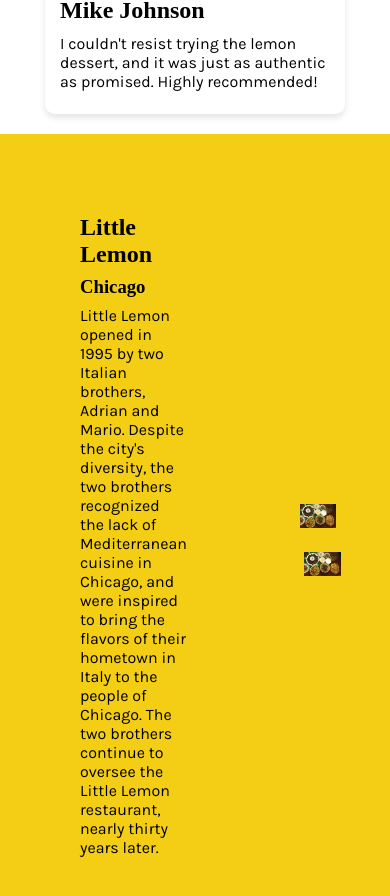
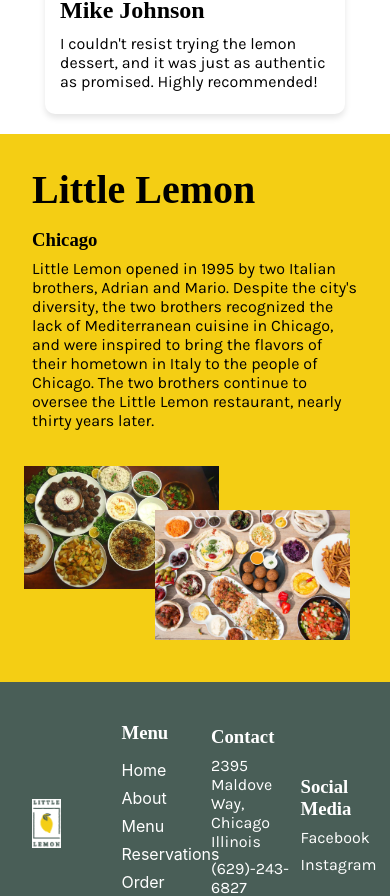
Before and after one commit to webBrah/react, a React (Create React App) app in the folder little-lemon-restaurant/: page / in a window 390 px wide. Shown: the part 3871-4767 px from the top of the page. Built offline with nearby package versions, Linux system fonts and the light colour scheme; the HTML template or start-up script is replaced by a standard one; a web font is replaced by a local one.

Commit message:
Update Styles

```diff
--- a/little-lemon-restaurant/src/components/Chicago/Chicago.css
+++ b/little-lemon-restaurant/src/components/Chicago/Chicago.css
@@ -1,6 +1,7 @@
 .chicago-wrapper {
   width: 100%;
   background-color: var(--primary-two);
+  padding-bottom: 50px;
 }
 
 .chicago {
@@ -14,6 +15,24 @@
 
 .chicago-text {
   padding: 5rem;
+  display: flex;
+  flex-direction: column;
+  align-items: flex-start;
+}
+
+.chicago-text h2 {
+  margin-bottom: 1rem;
+  text-align: left;
+  font-size: 5rem;
+}
+
+.chicago-text h3 {
+  margin-top: 0;
+  text-align: left;
+}
+
+.chicago-text p {
+  text-align: left;
 }
 
 .chicago-images {
@@ -21,13 +40,13 @@
   display: flex;
   justify-content: center;
   align-items: center;
+  z-index: 1;
 }
 
 .chicago-image {
   width: 30%;
   height: auto;
   margin: 0 1rem;
-  z-index: 1;
 }
 
 .image-adrian {
@@ -41,3 +60,45 @@
   right: 2.5rem;
   bottom: -1.5rem;
 }
+
+/* Larger images on desktops */
+@media (min-width: 768px) {
+  .chicago-image {
+    width: 40%;
+  }
+}
+
+/* Media queries for smaller screens */
+@media (max-width: 767px) {
+  .chicago {
+    grid-template-columns: 1fr;
+  }
+
+  .chicago-text {
+    padding: 2rem;
+  }
+
+  .chicago-text h2 {
+    margin-bottom: 1rem;
+    text-align: left;
+    font-size: 2.5rem;
+  }
+
+
+  .chicago-image {
+    width: 50%;
+    margin: 1rem 0;
+  }
+
+  .image-adrian {
+    position: relative;
+    left: 1.5rem;
+    top: -1.5rem;
+  }
+
+  .image-nick {
+    position: relative;
+    right: 2.5rem;
+    bottom: -1.5rem;
+  }
+}
--- a/little-lemon-restaurant/src/components/Chicago/Chicago.jsx
+++ b/little-lemon-restaurant/src/components/Chicago/Chicago.jsx
@@ -2,12 +2,19 @@
 
 export default function Chicago() {
   return (
-    <section className='chicago-wrapper'>
+    <section className="chicago-wrapper">
       <div className="chicago">
         <div className="chicago-text">
           <h2>Little Lemon</h2>
           <h3>Chicago</h3>
-          <p className="subsection">Little Lemon opened in 1995 by two Italian brothers, Adrian and Mario. Despite the city's diversity, the two brothers recognized the lack of Mediterranean cuisine in Chicago, and were inspired to bring the flavors of their hometown in Italy to the people of Chicago. The two brothers continue to oversee the Little Lemon restaurant, nearly thirty years later.</p>
+          <p className="subsection">
+            Little Lemon opened in 1995 by two Italian brothers, Adrian and
+            Mario. Despite the city's diversity, the two brothers recognized the
+            lack of Mediterranean cuisine in Chicago, and were inspired to bring
+            the flavors of their hometown in Italy to the people of Chicago. The
+            two brothers continue to oversee the Little Lemon restaurant, nearly
+            thirty years later.
+          </p>
         </div>
         <div className="chicago-images">
           <img
@@ -16,7 +23,7 @@
             className="chicago-image image-adrian"
           ></img>
           <img
-            src={require('../../assets/food/food3.jpeg')}
+            src={require('../../assets/food/food2.jpeg')}
             alt="Little Lemon restaurant cuisine"
             className="chicago-image image-nick"
           ></img>
```
